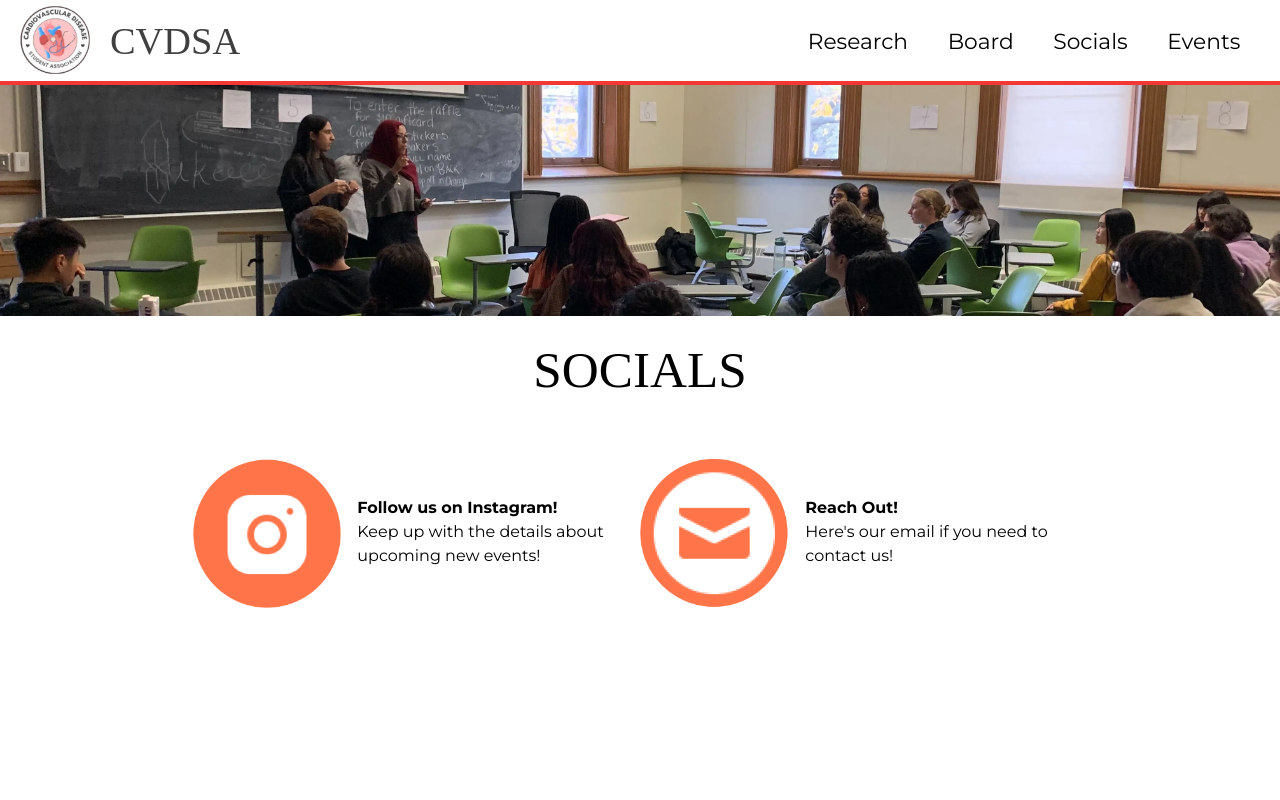
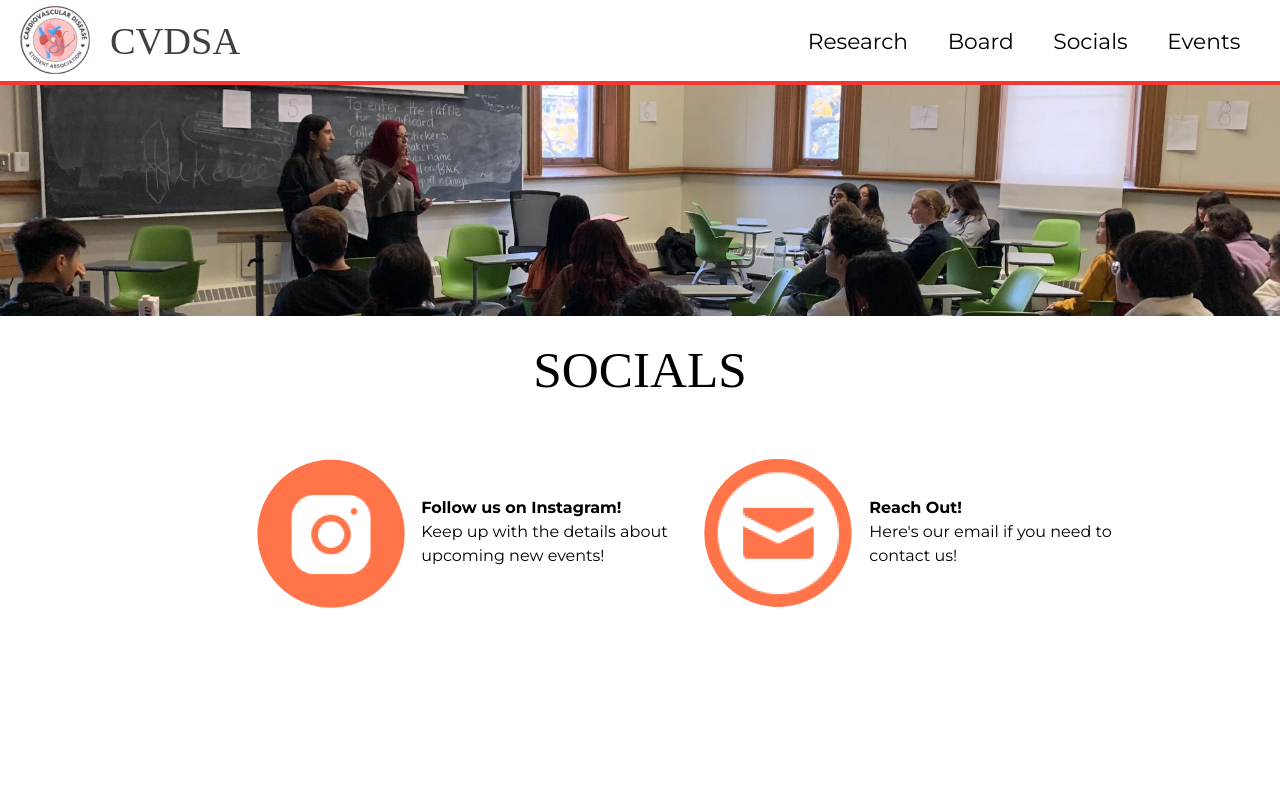
Before and after one commit to acm-ucr/cvdsa-uoft-website, a Next.js app: page /socials in a window 1280 px wide. Shown: the top 800 px of the page. Built offline with nearby package versions, Linux system fonts and the light colour scheme; a web font is replaced by a local one.

Commit message:
add animations

```diff
--- a/src/components/socials/ContactCard.tsx
+++ b/src/components/socials/ContactCard.tsx
@@ -1,11 +1,15 @@
+"use client";
+
 import Image, { StaticImageData } from "next/image";
 import Link from "next/link";
+import { motion } from "motion/react";
 
 interface BlurbProps {
   title: string;
   description: string;
   image: StaticImageData;
   link: string;
+  delay: number;
 }
 
 const ContactCard: React.FC<BlurbProps> = ({
@@ -13,17 +17,28 @@ const ContactCard: React.FC<BlurbProps> = ({
   description,
   image,
   link,
+  delay,
 }) => {
   return (
+    <motion.div
+      className="mx-[5vw] flex w-[35vw] justify-center"
+      initial={{ opacity: 0, y: 50, scale: 0.95 }}
+      whileInView={{ opacity: 1, y: 0, scale: 1 }}
+      transition={{ duration: 1, delay: 0.3 * delay, ease: "easeOut" }}
+      whileHover={{ scale: 1.05 }}
+    >
       <div className="grid grid-cols-3 items-center">
         <Link href={link}>
+          <motion.div whileHover={{ scale: 1.1 }}>
             <Image src={image} alt={title} />
+          </motion.div>
         </Link>
         <div className="col-span-2 flex flex-col pl-4">
           <p className="font-bold">{title}</p>
           <p>{description}</p>
         </div>
       </div>
+    </motion.div>
   );
 };
 
--- a/src/components/socials/Contacts.tsx
+++ b/src/components/socials/Contacts.tsx
@@ -17,12 +17,14 @@ const Contacts = () => {
           description="Keep up with the details about upcoming new events!"
           image={instagram}
           link=""
+          delay={0}
         />
         <ContactCard
           title="Reach Out!"
           description="Here's our email if you need to contact us!"
           image={email}
           link=""
+          delay={1}
         />
       </div>
     </div>
```
Lines whose indentation alone changed are shown as unchanged.
